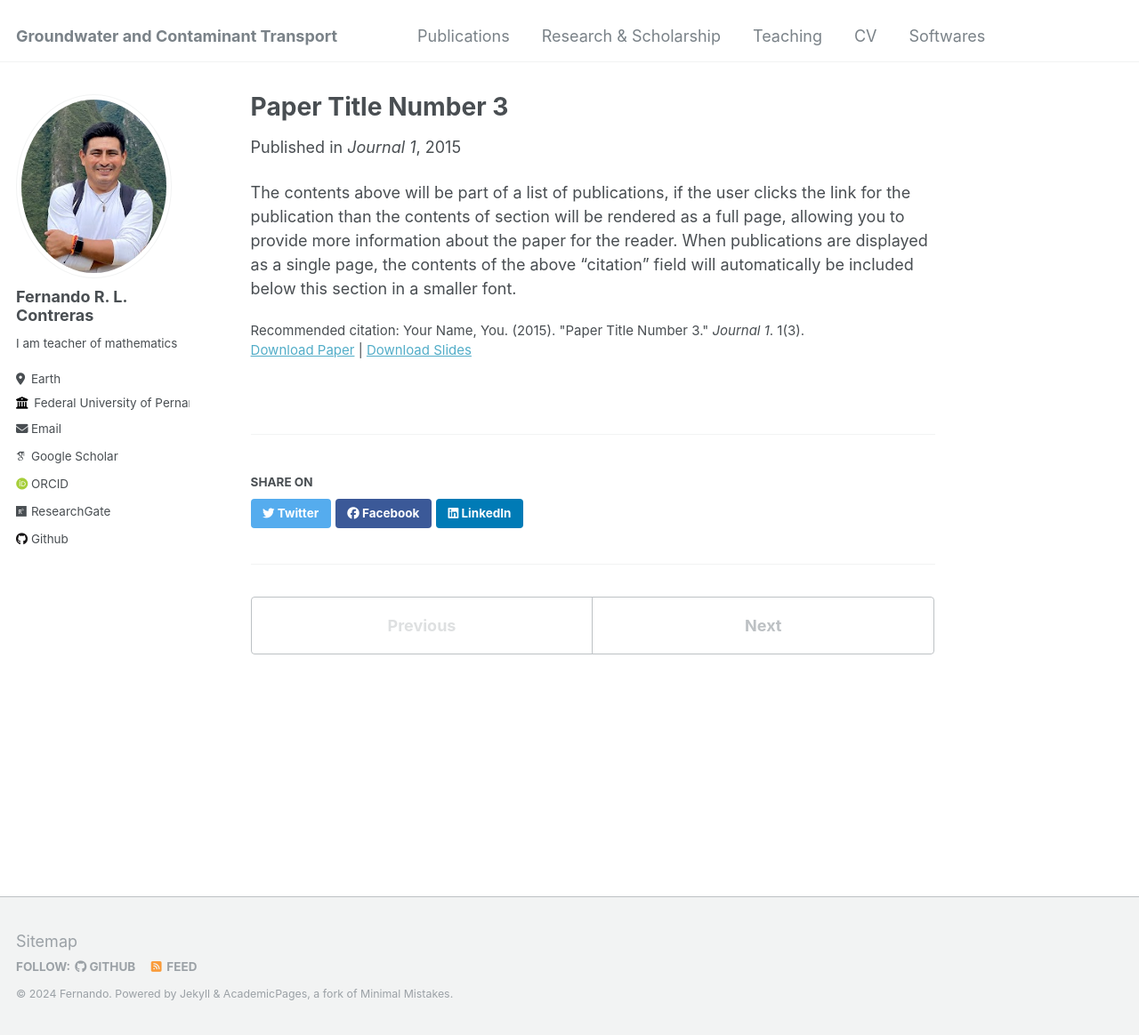
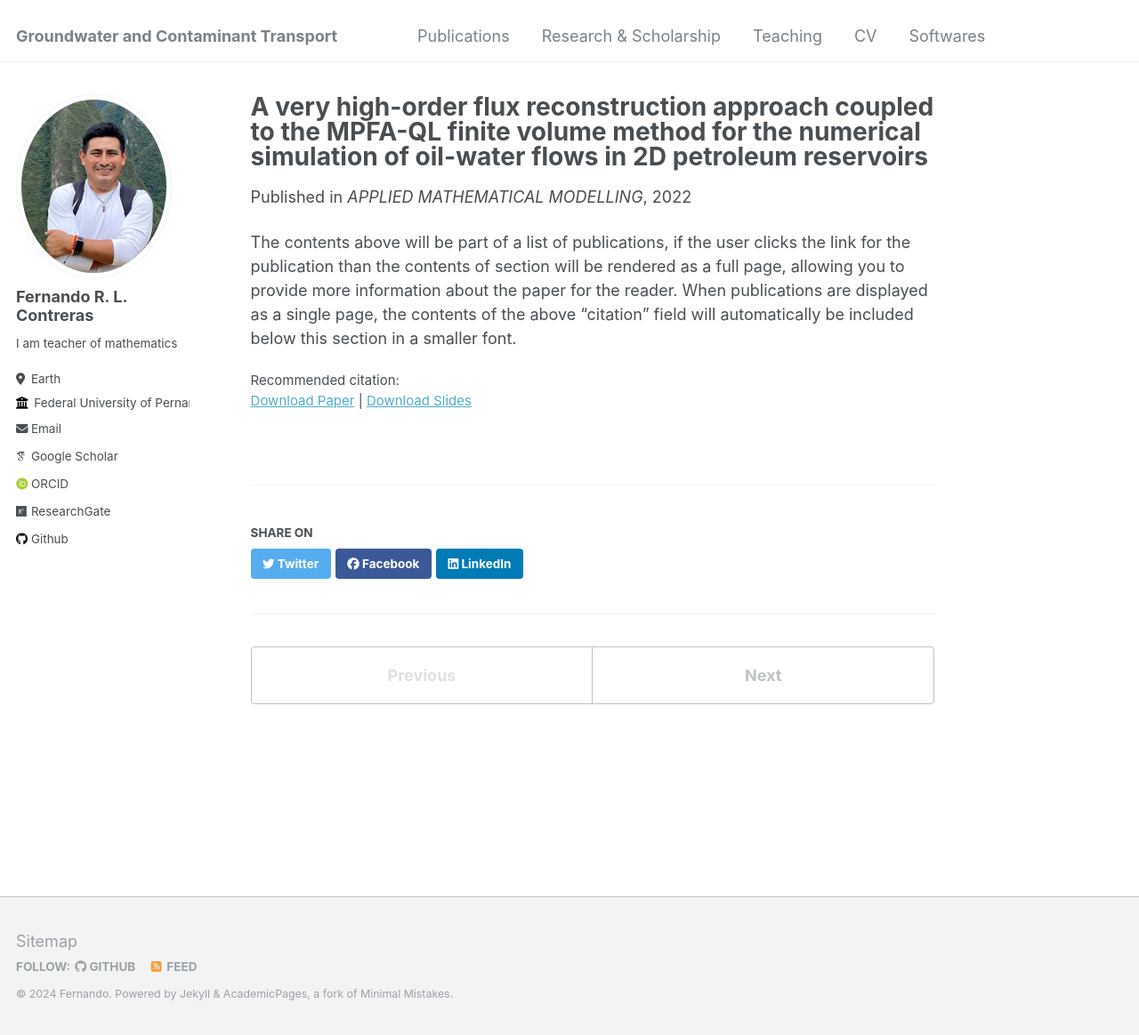
Before and after one commit to Feraul/Feraul.github.io, a Jekyll site: the page built from _publications/2015-10-01-paper-title-number-3.md, in a window 1280 px wide and 1164 px high. Shown: the whole window at 89% size. Built offline with Jekyll 4.4.1, drawn with Linux system fonts in a browser that asks for light colours; some web fonts are replaced.

Commit message:
Update 2015-10-01-paper-title-number-3.md

```diff
--- a/_publications/2015-10-01-paper-title-number-3.md
+++ b/_publications/2015-10-01-paper-title-number-3.md
@@ -1,13 +1,12 @@
 ---
-title: "Paper Title Number 3"
+title: "A very high-order flux reconstruction approach coupled to the MPFA-QL finite volume method for the numerical simulation of oil-water flows in 2D petroleum reservoirs"
 collection: publications
 permalink: /publication/2015-10-01-paper-title-number-3
-excerpt: 'This paper is about the number 3. The number 4 is left for future work.'
-date: 2015-10-01
-venue: 'Journal 1'
+date: 2022-10-01
+venue: 'APPLIED MATHEMATICAL MODELLING'
 slidesurl: 'http://academicpages.github.io/files/slides3.pdf'
 paperurl: 'http://academicpages.github.io/files/paper3.pdf'
-citation: 'Your Name, You. (2015). &quot;Paper Title Number 3.&quot; <i>Journal 1</i>. 1(3).'
+citation: ' '
 ---
 
 The contents above will be part of a list of publications, if the user clicks the link for the publication than the contents of section will be rendered as a full page, allowing you to provide more information about the paper for the reader. When publications are displayed as a single page, the contents of the above "citation" field will automatically be included below this section in a smaller font.
```
